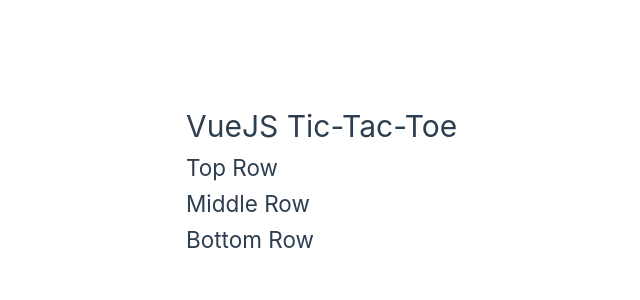
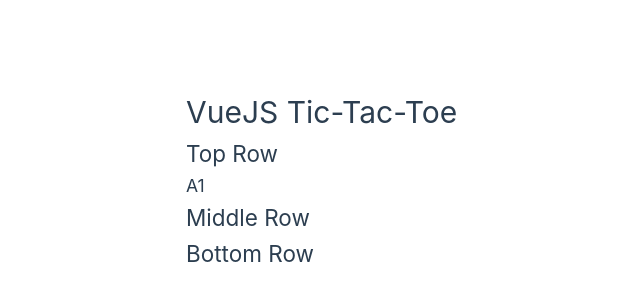
Before and after one commit to jffelix/VueJS-Tic-Tac-Toe, a Vue app in the folder VueJS-Tic-Tac-Toe/: page / in a window 1280 px wide. Shown: the part 220-520 px from the top of the page, without its empty margins (454-1094 px from the left). Built offline with nearby package versions, Linux system fonts and the light colour scheme.

Commit message:
Added sub-component A1

```diff
--- a/VueJS-Tic-Tac-Toe/src/components/rows/TopRow.vue
+++ b/VueJS-Tic-Tac-Toe/src/components/rows/TopRow.vue
@@ -5,14 +5,19 @@
   <main>
     <div className='topRow'>
         <h2>Top Row</h2>
+        <RowA1 />
     </div>
   </main>
 </template>
 
 <script>
+import RowA1 from './subrows/RowA1.vue'
 
 export default {
-    name: 'TopRow'
+    name: 'TopRow',
+    components: {
+        RowA1
+    }
 }
 
 </script>
--- /dev/null
+++ b/VueJS-Tic-Tac-Toe/src/components/rows/subrows/RowA1.vue
@@ -0,0 +1,15 @@
+<template>
+    <main>
+        <div>
+            <h3>A1</h3>
+        </div>
+    </main>
+</template>
+
+<script>
+export default {
+    name: 'RowA1'
+}
+</script>
+
+<style></style>
```
